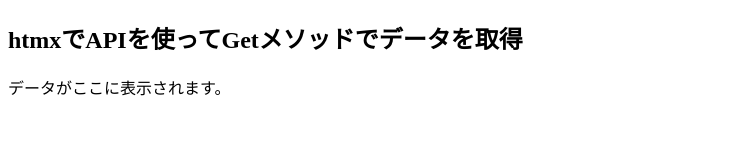
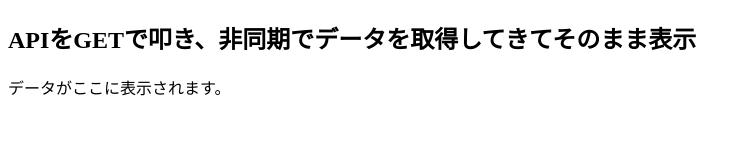
Before and after one commit to ShuyaOda/modernfront, a website: page htmx/get.html in a window 1280 px wide. Shown: the whole page, without its empty margins (0-750 px from the left). Drawn offline with Linux system fonts and the light colour scheme.

Commit message:
Update get.html

```diff
--- a/htmx/get.html
+++ b/htmx/get.html
@@ -2,12 +2,12 @@
 <html lang="ja">
   <head>
     <meta charset="UTF-8" />
-    <title>htmxでAPIを使ってGetメソッドでデータを取得</title>
+    <title>APIをGETで叩き、非同期でデータを取得してきてそのまま表示</title>
     <!-- HTMXをCDNを使ってインストールしています -->
     <script src="https://unpkg.com/htmx.org@1.9.10"></script>
   </head>
   <body>
-    <h2>htmxでAPIを使ってGetメソッドでデータを取得</h2>
+    <h2>APIをGETで叩き、非同期でデータを取得してきてそのまま表示</h2>
     <!--
     - hx-get="url" は　fetch("url")と同じで urlをGetメソッドで取得します
     - レスポンス処理は自動なので response =  response.json() みたいに書く必要ありません
```
